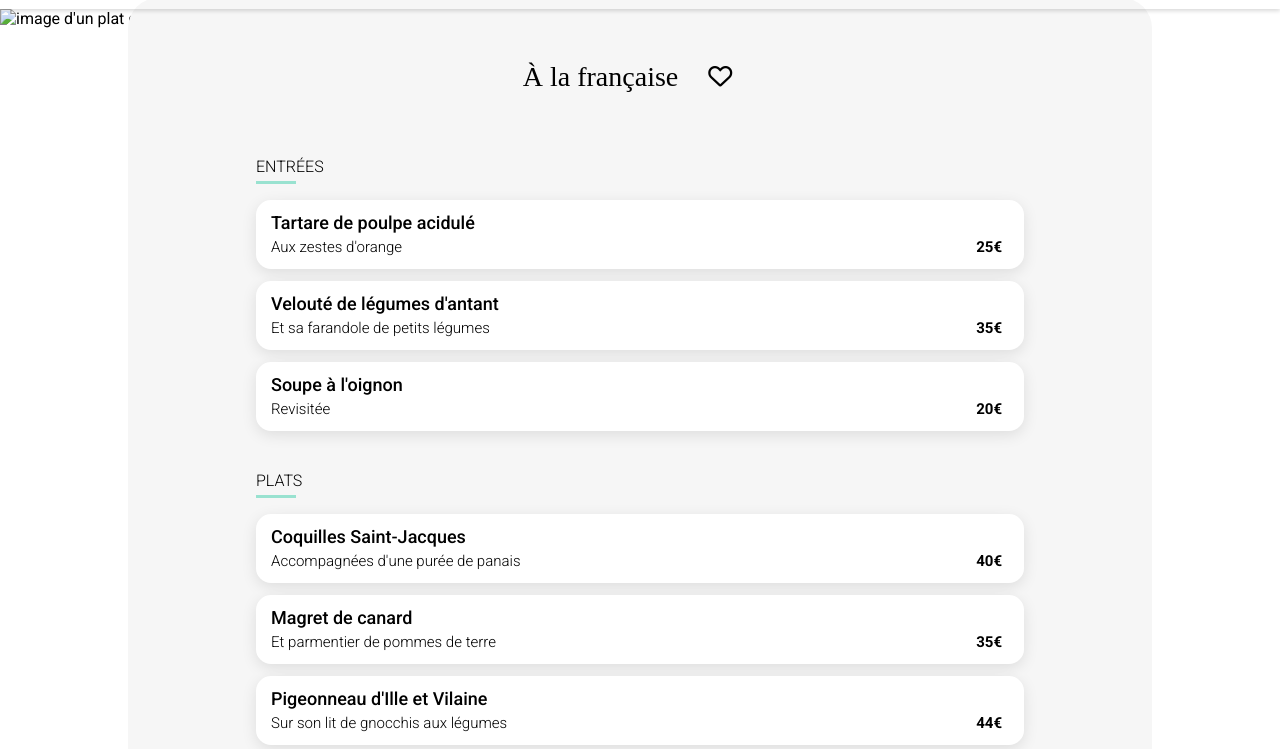
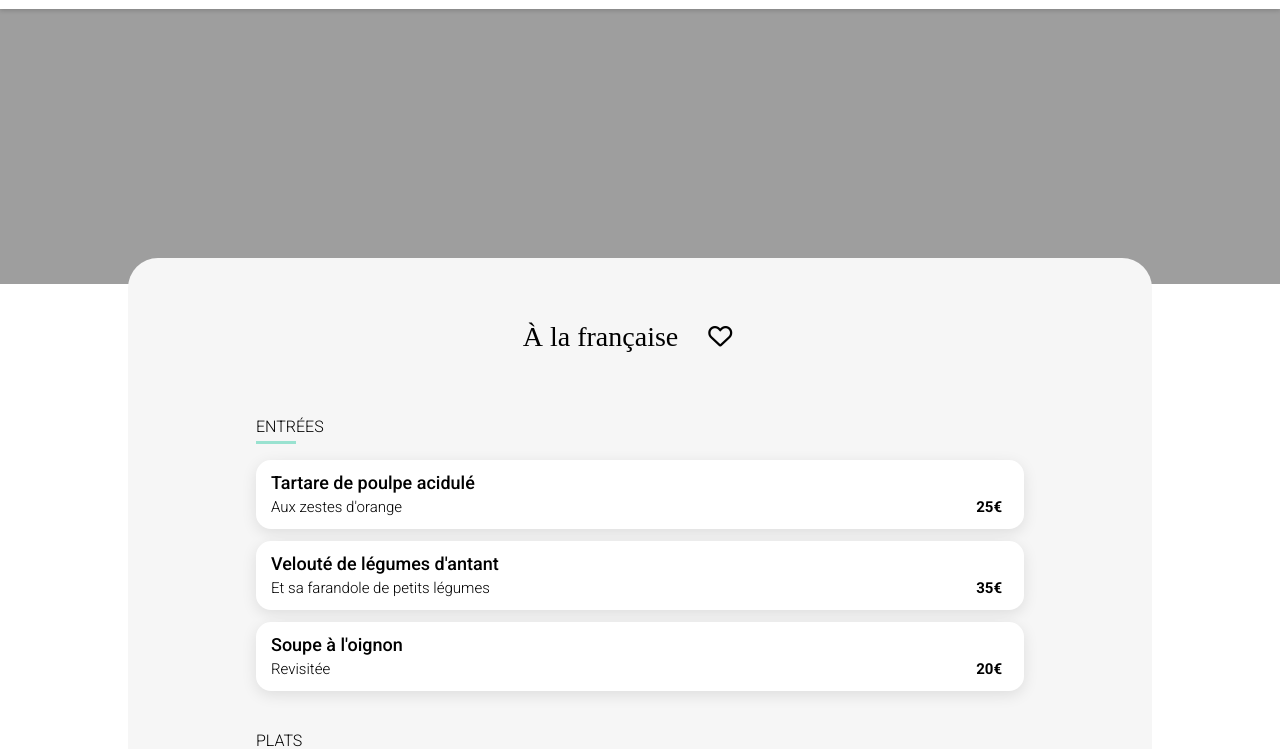
Before and after one commit to Sylviacarrera/projet-scss, a website: page restaurants/page3.html in a window 1280 px wide. Shown: the part 54-803 px from the top of the page. Drawn offline with Linux system fonts and the light colour scheme; the site is published under a folder, as on GitHub Pages, so addresses that start at the root find nothing; a web font is replaced by a local one.

Commit message:
modification final github page

```diff
--- a/restaurants/page3.html
+++ b/restaurants/page3.html
@@ -33,7 +33,7 @@
             </a>
 
             <nav>
-                <img src="/images/restaurants/louis-hansel-shotsoflouis-qNBGVyOCY8Q-unsplash.jpg"
+                <img src="./images/restaurants/louis-hansel-shotsoflouis-qNBGVyOCY8Q-unsplash.jpg"
                     alt=" image d'un plat dans un restaurant">
 
             </nav>
```
Also changed, not shown: restaurants/page2.html (+1 -1 lines), restaurants/page4.html (+1 -1 lines).
